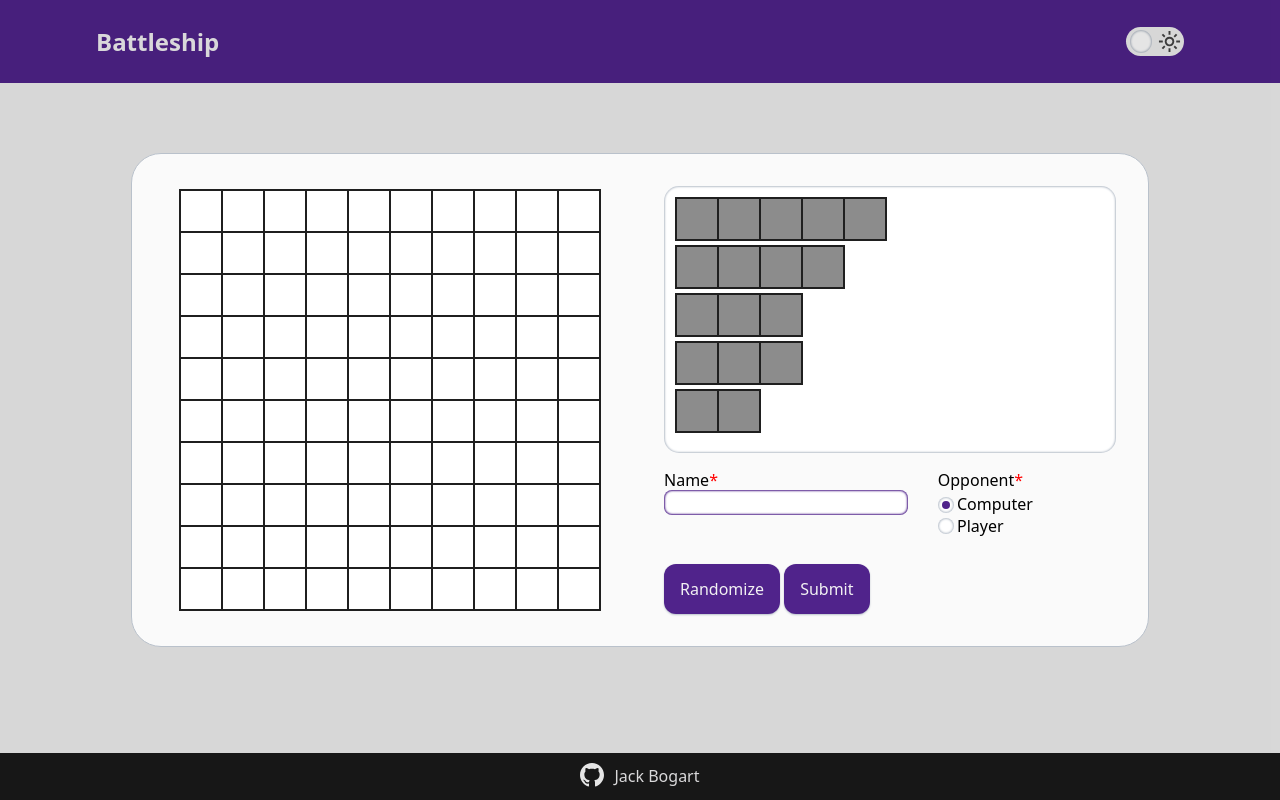
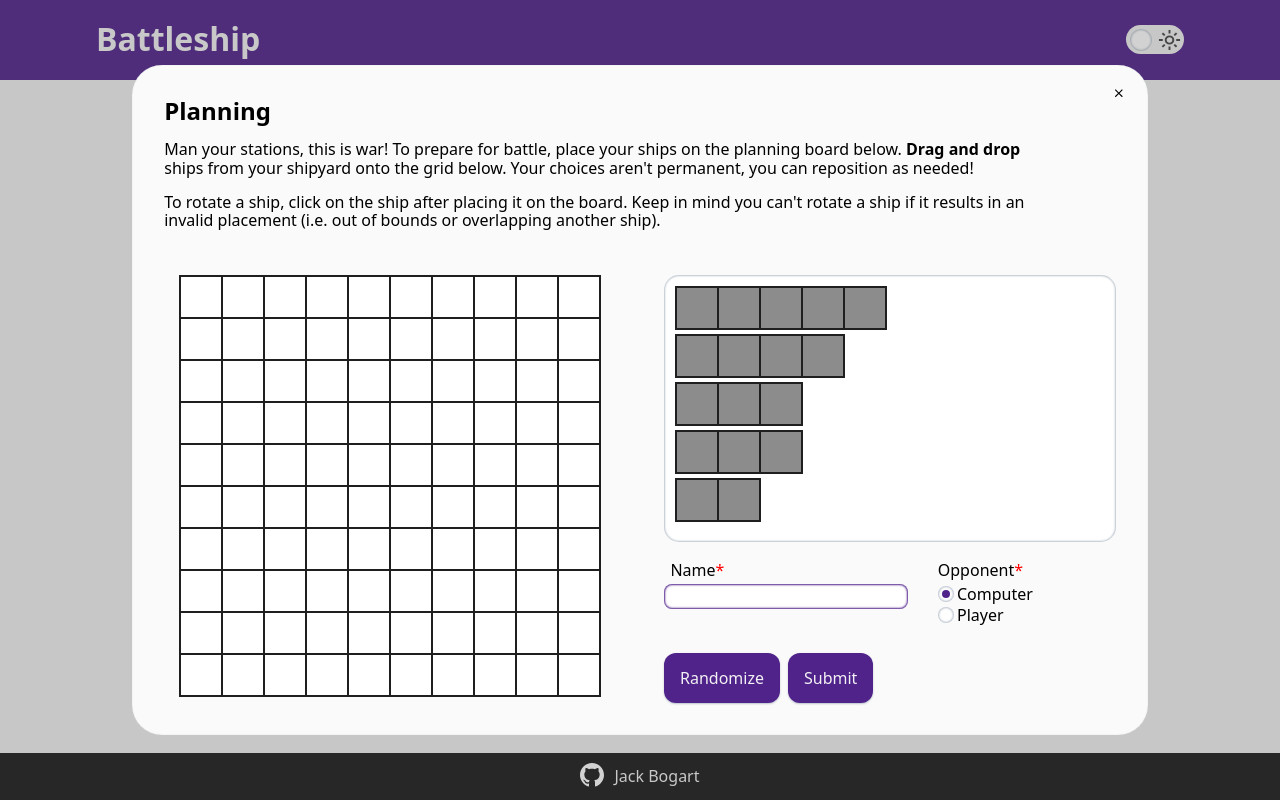
Before and after one commit to JackBogart/battleship, a website built with webpack: page src/index.html in a window 1280 px wide. Both pictures are taken after a click on the button "Start Game". Built offline with nearby package versions, Linux system fonts and the light colour scheme.

Commit message:
Add instructions to planning modal
The planning modal had no formal instructions on what to do previously,
it assumed the user knew exactly how ship placement worked. This patch
adds a couple paragraphs explaining the ship placement system so new
players can easily place their ships.

```diff
--- a/src/css/style.css
+++ b/src/css/style.css
@@ -35,6 +35,7 @@
   --grid-border-size: 0.125rem;
   --valid-marker-color: hsl(120, 78%, 73%);
   --invalid-marker-color: hsl(3, 100%, 73%);
+  --backdrop-color: hsla(0, 0%, 30%, 0.25);
 }
 
 :root.light {
@@ -46,6 +47,8 @@
   --miss-marker-svg: url('../img/miss-marker.svg');
   --grid-border-color: hsl(0, 0%, 12%);
   --grid-cell-color: hsl(0, 0%, 100%);
+  --grid-cell-color-secondary: hsl(0, 0%, 90%);
+  --close-button-active: hsl(0, 0%, 85%);
   --ship-cell-color: hsl(0, 0%, 55%);
   --form-control-accent-color: hsl(213, 15%, 76%);
   --primary-red: hsl(0, 100%, 50%);
@@ -56,6 +59,8 @@
   --secondary-background-color-light: hsl(0, 0%, 11%);
   --grid-border-color: hsl(0, 0%, 9%);
   --grid-cell-color: hsl(0, 0%, 16%);
+  --grid-cell-color-secondary: hsl(0, 0%, 21%);
+  --close-button-active: hsl(0, 0%, 25%);
   --ship-cell-color: hsl(0, 0%, 40%);
   --form-control-accent-color: hsl(0, 0%, 6%);
   --primary-red: hsl(0, 100%, 40%);
@@ -77,7 +82,7 @@ body {
   display: flex;
   justify-content: space-between;
   align-items: center;
-  padding: 0.5rem 6rem;
+  padding: 0rem 6rem;
   color: var(--primary-color-font-color);
 }
 
@@ -232,6 +237,9 @@ body {
 button {
   appearance: none;
   border: none;
+}
+
+.btn {
   padding: 1rem 1rem;
   border-radius: 12px;
   background: var(--primary-color);
@@ -239,17 +247,23 @@ button {
   box-shadow: 0px 1px 2px 0px var(--form-control-accent-color);
 }
 
-button:hover {
+.btn:hover {
   background: var(--primary-color-light);
 }
 
-button:active {
+.btn:active {
   background: var(--primary-color-lightest);
+  box-shadow: inset 0px 0px 1px 1px var(--form-control-accent-color);
 }
 
-button:disabled {
+.btn:disabled {
   background: var(--primary-color);
   opacity: 0.5;
+}
+
+.planning-modal .buttons {
+  display: flex;
+  gap: 0.5rem;
 }
 
 .content .buttons {
@@ -262,12 +276,46 @@ button:disabled {
 .planning-modal[open] {
   display: grid;
   column-gap: 3rem;
-  grid-template-rows: 4fr 2fr;
+  grid-template-rows: 2.5fr 4fr 2fr;
   grid-template-columns: 1fr 1fr;
   grid-template-areas:
+    'info info'
     'board ships'
     'board form';
-  border: 1px solid var(--form-control-accent-color);
+  border: none;
+  box-shadow: inset 0px 0px 1px 0px var(--form-control-accent-color);
+  position: relative;
+}
+
+.close {
+  position: absolute;
+  top: 1rem;
+  right: 1rem;
+  width: 1.6rem;
+  height: 1.6rem;
+  border-radius: 50%;
+  background: none;
+  cursor: pointer;
+  display: flex;
+  justify-content: center;
+  align-items: center;
+}
+
+.close:hover {
+  background-color: var(--grid-cell-color-secondary);
+}
+
+.close:active {
+  background-color: var(--close-button-active);
+}
+
+.close > svg {
+  fill: var(--content-font-color);
+  pointer-events: none;
+}
+
+.planning-modal[open]::backdrop {
+  background-color: var(--backdrop-color);
 }
 
 .gameplay-wrapper.active,
@@ -277,15 +325,25 @@ button:disabled {
   padding: 2rem;
 }
 
+h2 {
+  margin: 0px;
+}
+
+.planning-info {
+  grid-area: info;
+  max-width: 56rem;
+}
+
 .planning-modal > .gameboard {
   grid-area: board;
-  place-self: center;
+  place-self: start center;
 }
 
 .ship-wrapper {
   grid-area: ships;
   display: flex;
   flex-direction: column;
+  align-content: start;
 }
 
 #planning-ships {
@@ -319,10 +377,8 @@ input {
   border: none;
 }
 
-label,
-legend,
-.player-name,
-.status,
+.content,
+.planning-modal,
 input {
   color: var(--content-font-color);
 }
@@ -342,6 +398,11 @@ input,
 
 .radio-control + .radio-control {
   margin-top: 0.2rem;
+}
+
+label[for='name'] {
+  padding-left: 0.4rem;
+  margin-bottom: 0.3rem;
 }
 
 label[for='name']::after,
@@ -420,6 +481,10 @@ input:disabled {
   cursor: pointer;
 }
 
+.slider:hover {
+  background-color: var(--secondary-background-color-light);
+}
+
 .slider::before {
   content: '';
   background-color: white;
@@ -454,3 +519,7 @@ input:disabled {
   background: url('../img/dark-mode.svg') center no-repeat;
   left: 0.2rem;
 }
+
+.gameboard-wrapper .grid-cell[class='grid-cell']:hover {
+  background-color: var(--grid-cell-color-secondary);
+}
--- a/src/index.html
+++ b/src/index.html
@@ -7,6 +7,20 @@
   </head>
   <body>
     <dialog class="planning-modal">
+      <div class="planning-info">
+        <h2>Planning</h2>
+        <p>
+          Man your stations, this is war! To prepare for battle, place your
+          ships on the planning board below.
+          <strong>Drag and drop</strong> ships from your shipyard onto the grid
+          below. Your choices aren't permanent, you can reposition as needed!
+        </p>
+        <p>
+          To rotate a ship, click on the ship after placing it on the board.
+          Keep in mind you can't rotate a ship if it results in an invalid
+          placement (i.e. out of bounds or overlapping another ship).
+        </p>
+      </div>
       <div class="gameboard"></div>
       <div class="ship-wrapper">
         <div id="planning-ships"></div>
@@ -56,14 +70,27 @@
         </div>
 
         <div class="buttons">
-          <button type="button" class="randomize">Randomize</button>
-          <button type="submit" class="submit-btn">Submit</button>
+          <button type="button" class="randomize btn">Randomize</button>
+          <button type="submit" class="submit-btn btn">Submit</button>
         </div>
       </form>
+      <button type="button" class="close">
+        <svg
+          xmlns="http://www.w3.org/2000/svg"
+          height="1.4rem"
+          viewBox="0 -960 960 960"
+          width="1.4rem"
+          fill="#000000"
+        >
+          <path
+            d="m256-200-56-56 224-224-224-224 56-56 224 224 224-224 56 56-224 224 224 224-56 56-224-224-224 224Z"
+          />
+        </svg>
+      </button>
     </dialog>
 
     <div class="header">
-      <h2>Battleship</h2>
+      <h1>Battleship</h1>
       <label for="dark-mode" class="toggle">
         <input
           type="checkbox"
@@ -84,7 +111,7 @@
           <div class="gameboard player-1"></div>
         </div>
         <div class="buttons">
-          <button type="button" class="start-game">Start Game</button>
+          <button type="button" class="start-game btn">Start Game</button>
         </div>
         <div class="gameboard-wrapper">
           <div class="player-name player-2"></div>
--- a/src/js/controller.js
+++ b/src/js/controller.js
@@ -364,6 +364,10 @@ const darkModeHandler = function darkModeToggleHandler() {
   localStorage.setItem('theme', newTheme);
 };
 
+const closeHandler = function closeHandler() {
+  view.closePlanningModal();
+};
+
 const run = function run() {
   // Gameboard interactions
   view.bindGameboards({
@@ -393,6 +397,7 @@ const run = function run() {
   view.bindModalButtons({
     randomize: randomizeShipsHandler,
     submit: submitHandler,
+    close: closeHandler,
   });
 
   // Form inputs
--- a/src/js/view.js
+++ b/src/js/view.js
@@ -15,10 +15,7 @@ const createButton = function createButton(text, className) {
   const button = document.createElement('button');
   button.type = 'button';
   button.textContent = text;
-
-  if (className) {
-    button.classList.add(className);
-  }
+  button.classList.add('btn', className);
 
   return button;
 };
@@ -478,6 +475,10 @@ const isDarkModeToggled = function isDarkModeToggled() {
   return document.querySelector('#dark-mode').checked;
 };
 
+const closePlanningModal = function closePlanningModal() {
+  planningModal.close();
+};
+
 // Binders below
 const bindGameboards = function bindGameboardsHandlers(handlers) {
   [player1Board, player2Board].forEach((gameboard) => {
@@ -556,6 +557,8 @@ const bindModalButtons = function bindModalButtonHandlers(handlers) {
   planningModal.addEventListener('click', (event) => {
     if (event.target.classList.contains('randomize')) {
       handlers.randomize();
+    } else if (event.target.classList.contains('close')) {
+      handlers.close();
     }
   });
 };
@@ -609,6 +612,7 @@ export const view = {
   bindDarkModeToggle,
   toggleDarkMode,
   isDarkModeToggled,
+  closePlanningModal,
 };
 
 export function getXYOffsets(ship) {
```
Also changed, not shown: README.md.
